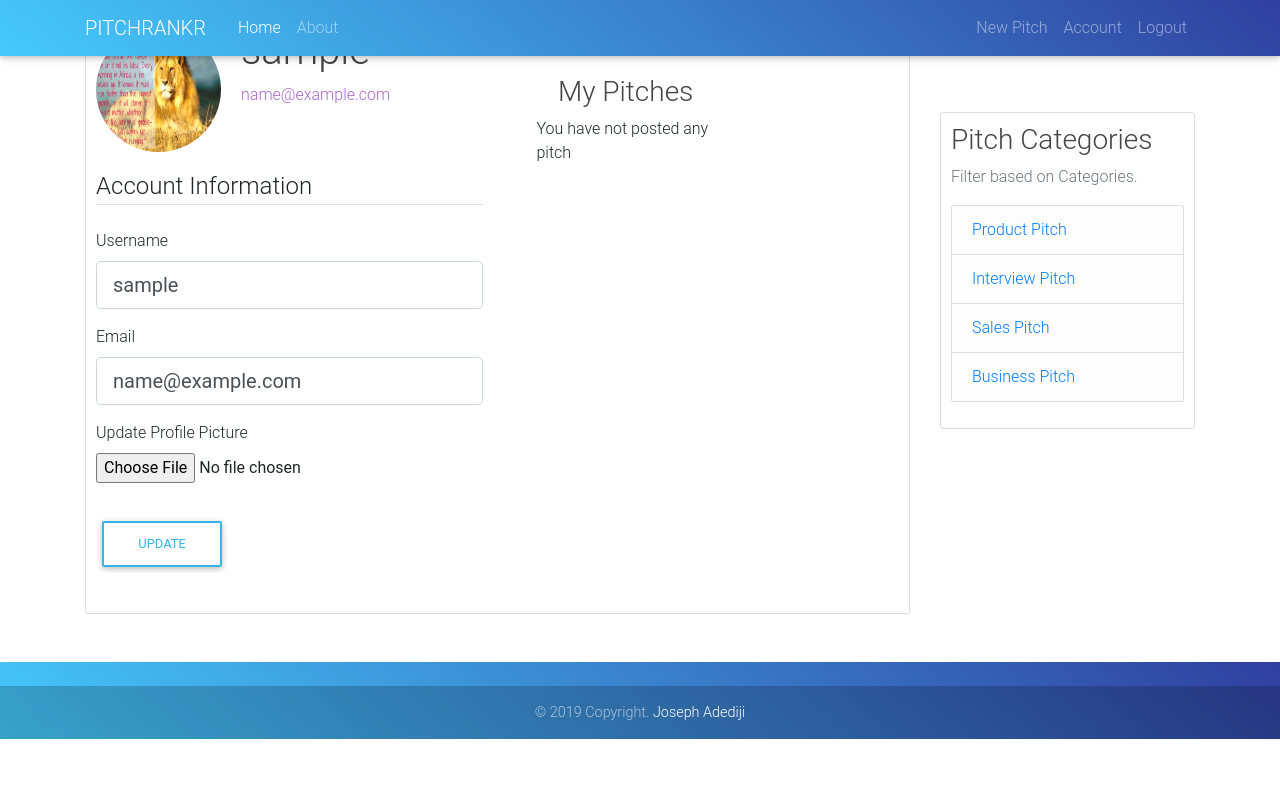
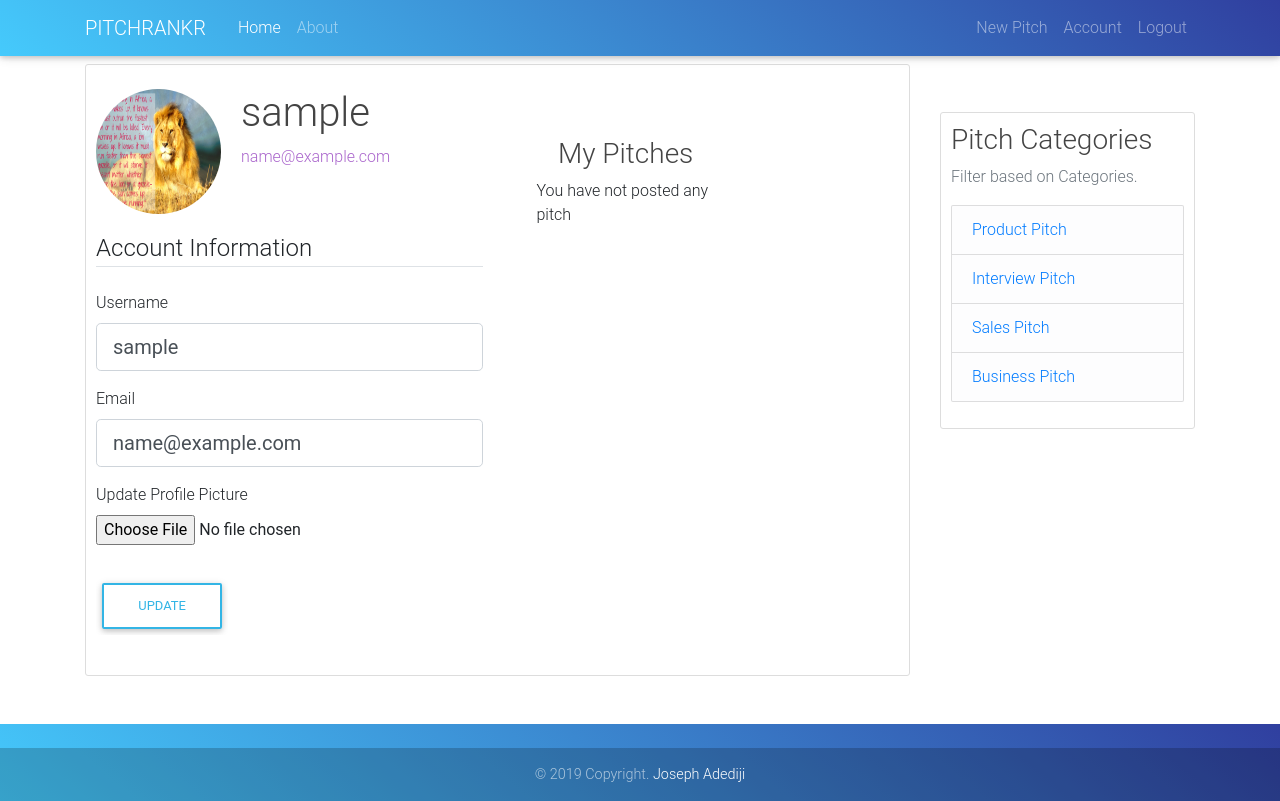
Before and after one commit to josylad/Flask-Pitch, a Flask app: page /account in a window 1280 px wide. Before the commit the page ends 739 px from the top, so only its background shows below. Run offline with Flask 2, Linux system fonts and the light colour scheme; the visitor is signed in with stand-in values (Sample User, id 1); data comes from the database, SQL or seed files in the repository; data that the repository does not hold is empty; some libraries are stand-ins or nearby versions.

Commit message:
add styling

```diff
--- a/app/static/main.css
+++ b/app/static/main.css
@@ -1,3 +1,7 @@
+html {
+  position: relative;
+  min-height: 100%;
+}
 
 body {
     background: #fafafa;
--- a/app/templates/account.html
+++ b/app/templates/account.html
@@ -1,7 +1,7 @@
 {% extends "layout.html" %}
 
 {% block content%}
-<div class="content-section mb-4 pb-4">
+<div class="content-section pt-4 mt-5 mb-4 pb-4">
     <div class="row">
     <div class="col-md-6">
         <div class="media">
```
